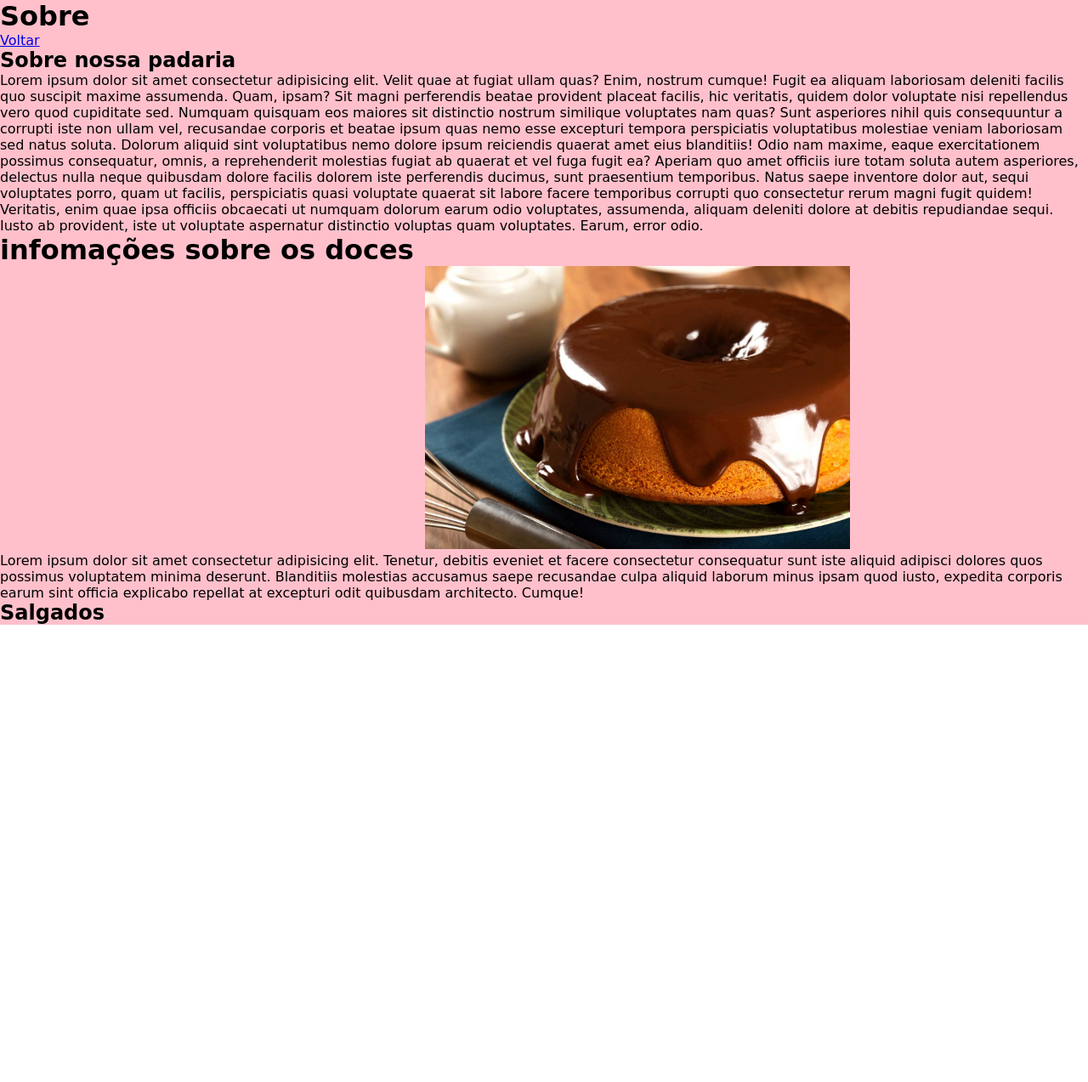
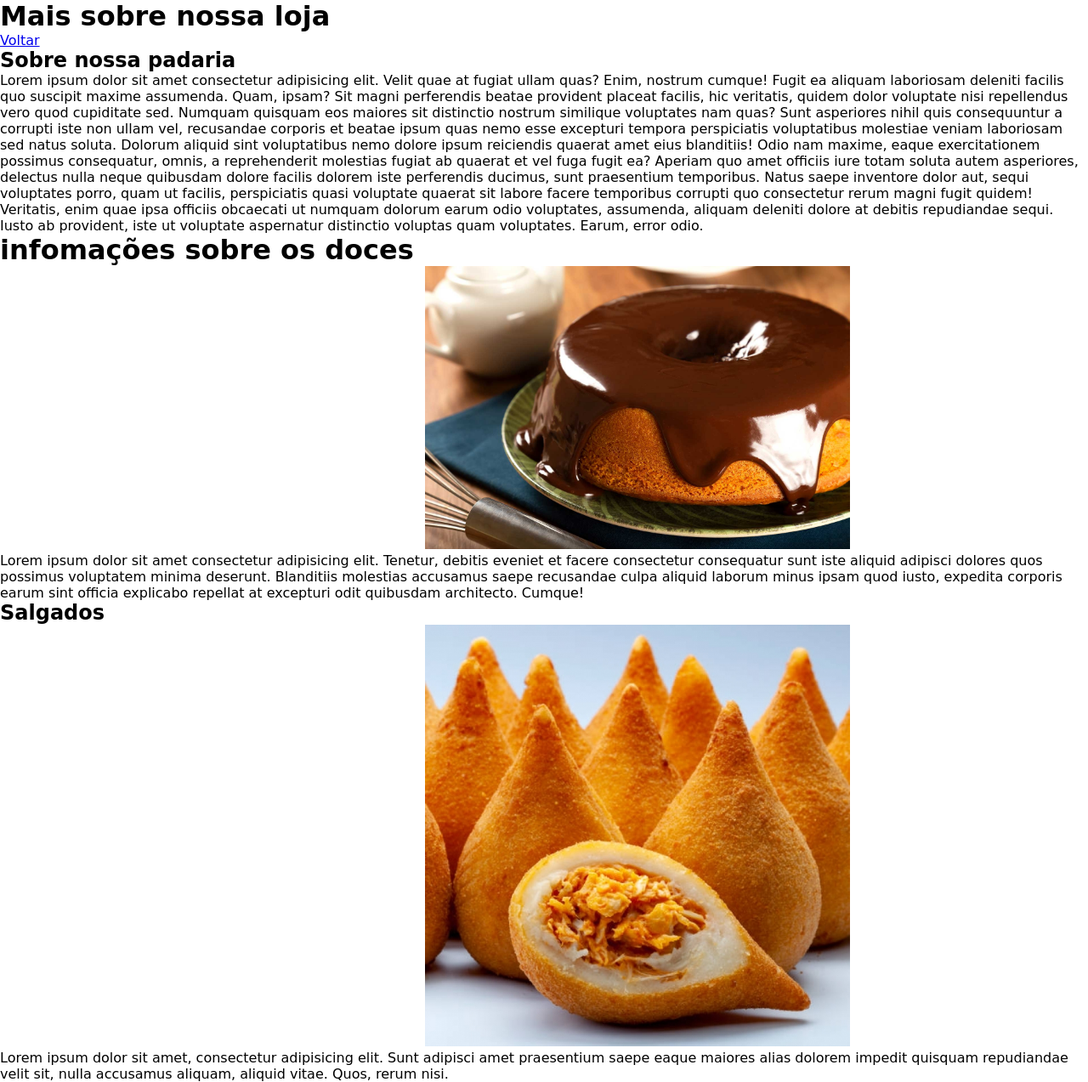
Before and after one commit to Kauarsrss/primeirosite, a plain HTML site: page novoarquivo.html in a window 1280 px wide. Shown: the whole page at 85% size. Before the commit the page ends 800 px from the top, so only its background shows below. Drawn offline with Linux system fonts and the light colour scheme.

Commit message:
Add files via upload

```diff
--- a/novoarquivo.html
+++ b/novoarquivo.html
@@ -4,17 +4,24 @@
     <meta charset="UTF-8">
     <title>Document</title>
     <link rel="stylesheet" href="style.css">
+
 </head>
 <body>
     <div class="doces">
-        <h1>Sobre</h1>
+        <h1>Mais sobre nossa loja</h1>
         <a href="index.html">Voltar</a>
         <h2>Sobre nossa padaria</h2>
         <p>Lorem ipsum dolor sit amet consectetur adipisicing elit. Velit quae at fugiat ullam quas? Enim, nostrum cumque! Fugit ea aliquam laboriosam deleniti facilis quo suscipit maxime assumenda. Quam, ipsam? Sit magni perferendis beatae provident placeat facilis, hic veritatis, quidem dolor voluptate nisi repellendus vero quod cupiditate sed. Numquam quisquam eos maiores sit distinctio nostrum similique voluptates nam quas? Sunt asperiores nihil quis consequuntur a corrupti iste non ullam vel, recusandae corporis et beatae ipsum quas nemo esse excepturi tempora perspiciatis voluptatibus molestiae veniam laboriosam sed natus soluta. Dolorum aliquid sint voluptatibus nemo dolore ipsum reiciendis quaerat amet eius blanditiis! Odio nam maxime, eaque exercitationem possimus consequatur, omnis, a reprehenderit molestias fugiat ab quaerat et vel fuga fugit ea? Aperiam quo amet officiis iure totam soluta autem asperiores, delectus nulla neque quibusdam dolore facilis dolorem iste perferendis ducimus, sunt praesentium temporibus. Natus saepe inventore dolor aut, sequi voluptates porro, quam ut facilis, perspiciatis quasi voluptate quaerat sit labore facere temporibus corrupti quo consectetur rerum magni fugit quidem! Veritatis, enim quae ipsa officiis obcaecati ut numquam dolorum earum odio voluptates, assumenda, aliquam deleniti dolore at debitis repudiandae sequi. Iusto ab provident, iste ut voluptate aspernatur distinctio voluptas quam voluptates. Earum, error odio.</p>
         <h1>infomações sobre os doces</h1>
         <img src="img/bolo_cenoura_brigadeiro_zona_sul.jpg" alt="">
         <p>Lorem ipsum dolor sit amet consectetur adipisicing elit. Tenetur, debitis eveniet et facere consectetur consequatur sunt iste aliquid adipisci dolores quos possimus voluptatem minima deserunt. Blanditiis molestias accusamus saepe recusandae culpa aliquid laborum minus ipsam quod iusto, expedita corporis earum sint officia explicabo repellat at excepturi odit quibusdam architecto. Cumque!</p>
-        <h2>Salgados</h2>
+        <div class="salgados">
+            <h2>Salgados</h2>
+            <img src="img/comprar-salgados-para-festa-assados.jpg" alt="">
+            <p>Lorem ipsum dolor sit amet, consectetur adipisicing elit. Sunt adipisci amet praesentium saepe eaque maiores alias dolorem impedit quisquam repudiandae velit sit, nulla accusamus aliquam, aliquid vitae. Quos, rerum nisi.</p>
+
+
+        </div>
 
     </div>
 
--- a/style.css
+++ b/style.css
@@ -161,7 +161,7 @@ span {
 }
 
 .doces{
-  background-color: pink;
+  background-color:white ;
   color:#000;
 
 }
@@ -173,3 +173,10 @@ span {
   left: -160px;
   margin-left: 500px;
 }
+.salgados img{
+  width: 500px;
+  height: 20;
+  top: 10px;
+  left: -160px;
+  margin-left: 500px;
+}
```
Also changed, not shown: img/comprar-salgados-para-festa-assados.jpg (added).
